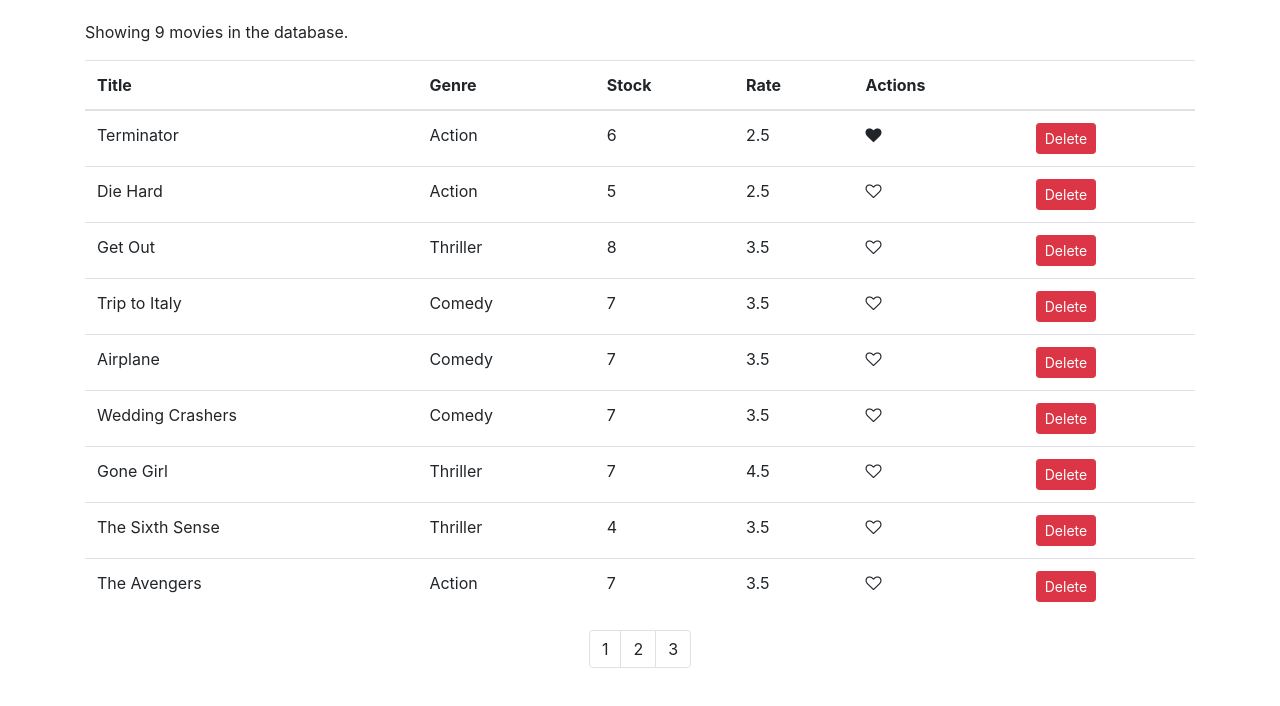
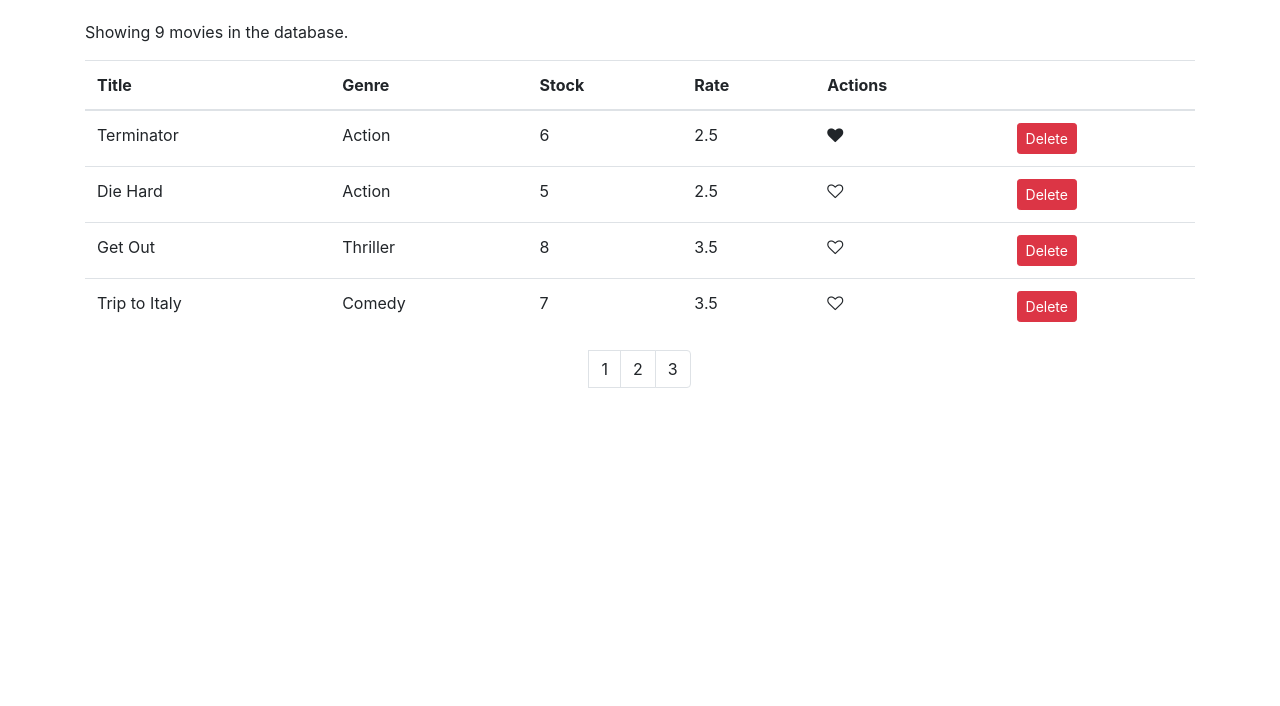
Before and after one commit to svitlanaf/React-VIDLY, a React (Create React App) app: page / in a window 1280 px wide. Shown: the top 706 px of the page. Built offline with nearby package versions, Linux system fonts and the light colour scheme.

Commit message:
Add paginate component and propTypes fro debugging

```diff
--- a/package.json
+++ b/package.json
@@ -6,6 +6,7 @@
     "bootstrap": "^4.1.1",
     "font-awesome": "^4.7.0",
     "lodash": "^4.17.10",
+    "prop-types": "^15.6.2",
     "react": "^16.8.6",
     "react-dom": "^16.8.6",
     "react-scripts": "3.0.1"
--- a/src/components/common/pagination.jsx
+++ b/src/components/common/pagination.jsx
@@ -1,8 +1,10 @@
 import React from "react";
+import PropTypes from "prop-types";
 import _ from "lodash";
 
 const Pagination = props => {
-  const { itemsCount, pageSize } = props;
+  const { itemsCount, pageSize, currentPage, onPageChange } = props;
+
   const pagesCount = Math.ceil(itemsCount / pageSize);
   if (pagesCount === 1) return null;
   const pages = _.range(1, pagesCount + 1);
@@ -11,8 +13,11 @@ const Pagination = props => {
     <nav>
       <ul className="pagination justify-content-center">
         {pages.map(page => (
-          <li key={page} className="page-item">
-            <a className="page-link" onClick={() => props.onPageChange(page)}>
+          <li
+            key={page}
+            className={page === currentPage ? "page-item-active" : "page-item"}
+          >
+            <a className="page-link" onClick={() => onPageChange(page)}>
               {page}
             </a>
           </li>
@@ -22,4 +27,11 @@ const Pagination = props => {
   );
 };
 
+Pagination.propTypes = {
+  itemsCount: PropTypes.number.isRequired,
+  pageSize: PropTypes.number.isRequired,
+  currentPage: PropTypes.number.isRequired,
+  onPageChange: PropTypes.func.isRequired
+};
+
 export default Pagination;
--- a/src/components/movies.jsx
+++ b/src/components/movies.jsx
@@ -2,10 +2,12 @@ import React, { Component } from "react";
 import Like from "./common/like";
 import Pagination from "./common/pagination";
 import { getMovies } from "../services/fakeMovieService";
+import { paginate } from "../utils/paginate";
 
 class Movies extends Component {
   state = {
     movies: getMovies(),
+    currentPage: 1,
     pageSize: 4
   };
 
@@ -22,12 +24,17 @@ class Movies extends Component {
     this.setState({ movies });
   };
 
-  handlePageChange = page => {};
+  handlePageChange = page => {
+    this.setState({ currentPage: page });
+  };
 
   render() {
     const { length: count } = this.state.movies;
+    const { pageSize, currentPage, movies: allMovies } = this.state;
 
     if (count === 0) return <p>There are no movies in the database.</p>;
+
+    const movies = paginate(allMovies, currentPage, pageSize);
 
     return (
       <React.Fragment>
@@ -44,7 +51,7 @@ class Movies extends Component {
             </tr>
           </thead>
           <tbody>
-            {this.state.movies.map(movie => (
+            {movies.map(movie => (
               <tr key={movie._id}>
                 <td>{movie.title}</td>
                 <td>{movie.genre.name}</td>
@@ -70,7 +77,8 @@ class Movies extends Component {
         </table>
         <Pagination
           itemsCount={count}
-          pageSize={this.state.pageSize}
+          pageSize={pageSize}
+          currentPage={currentPage}
           onPageChange={this.handlePageChange}
         />
       </React.Fragment>
--- /dev/null
+++ b/src/utils/paginate.js
@@ -0,0 +1,9 @@
+import _ from "lodash";
+
+export function paginate(items, pageNumber, pageSize) {
+  const startIndex = (pageNumber - 1) * pageSize;
+  return _(items)
+    .slice(startIndex)
+    .take(pageSize)
+    .value();
+}
```
Also changed, not shown: 1 other file (tests, documents, lock files or other folders).
